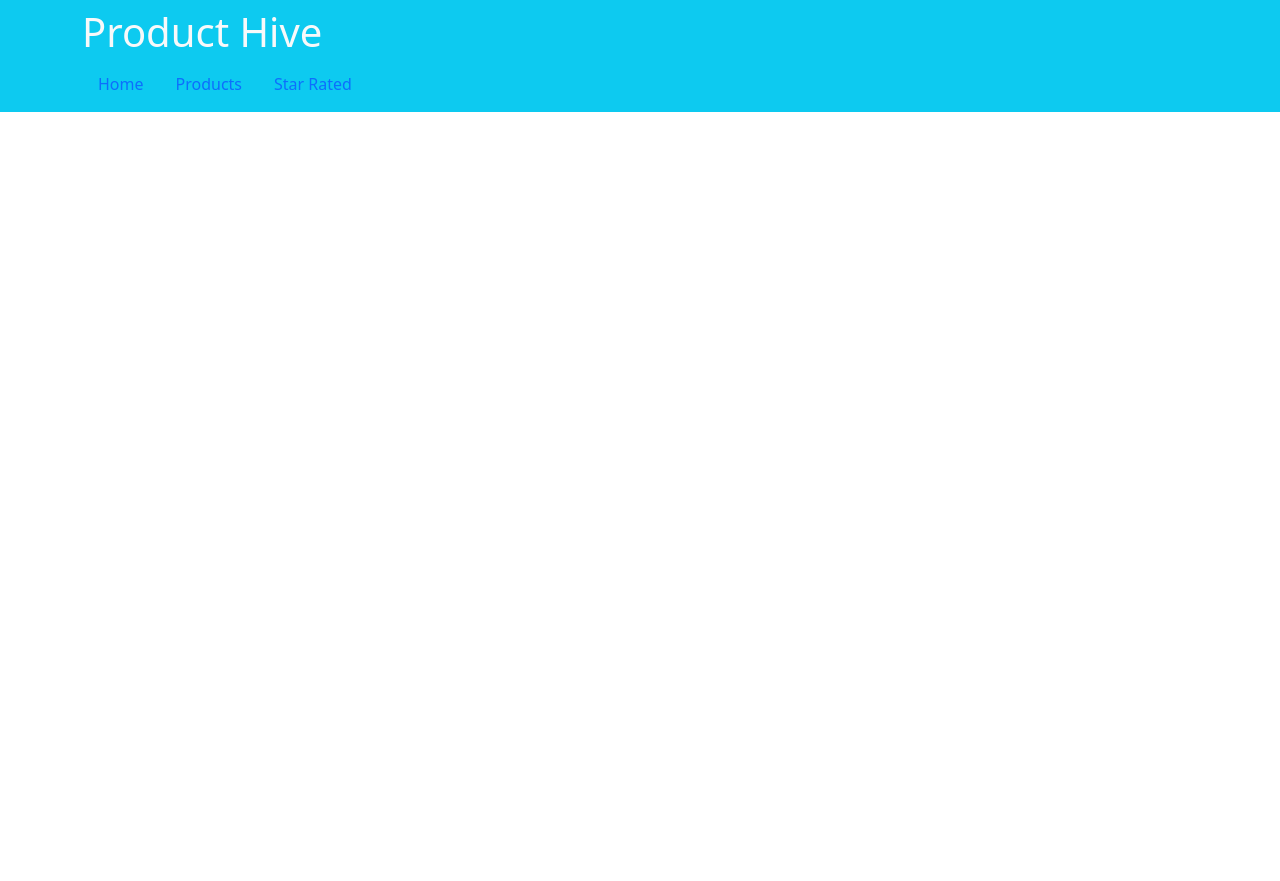
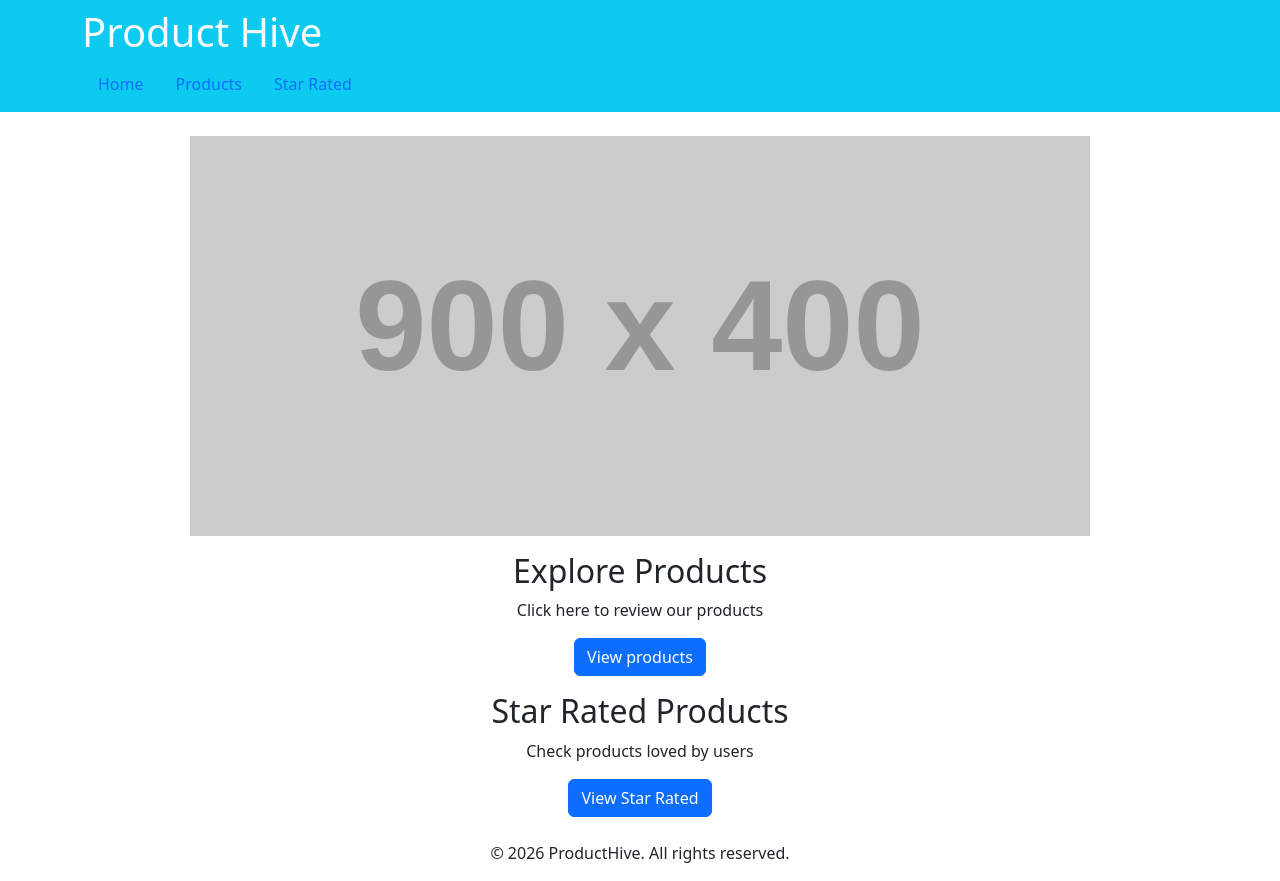
Before and after one commit to himank-03/Product-Hive, a website: page index.html in a window 1280 px wide. Before the commit the page ends 800 px from the top, so only its background shows below. Drawn offline with nearby package versions, Linux system fonts and the light colour scheme; placeholder pictures from the web are drawn by us.

Commit message:
Updated Home page

```diff
--- a/index.html
+++ b/index.html
@@ -19,6 +19,28 @@
   </nav>
 </div>
 </header>
+<main class="container mt-4">
+  <section class="text-center">
+    <figure>
+    <img class="image-fluid" src="https://placehold.co/900x400?text=Hello+World"/>
+  </figure>
+  </section>
+  <section class="text-center mt-3">
+    <h2>Explore Products</h2>
+    <p>Click here to review our products</p>
+    <a class="btn btn-primary" role="button" href="products.html">View products</a>
+  </section>
+  <section class="text-center mt-3">
+    <h2>Star Rated Products</h2>
+    <p>Check products loved by users</p>
+    <a class="btn btn-primary" role="button" href="star-rated.html">View Star Rated</a>
+  </section>
+</main>
+<footer class="text-center mt-4">
+  <p>
+  &copy; 2026 ProductHive. All rights reserved.
+  </p>
+</footer>
 
 </body>
 </html>
```
Also changed, not shown: details.html (+6 -0 lines), products.html (+6 -0 lines), star-rated.html (+6 -0 lines).
